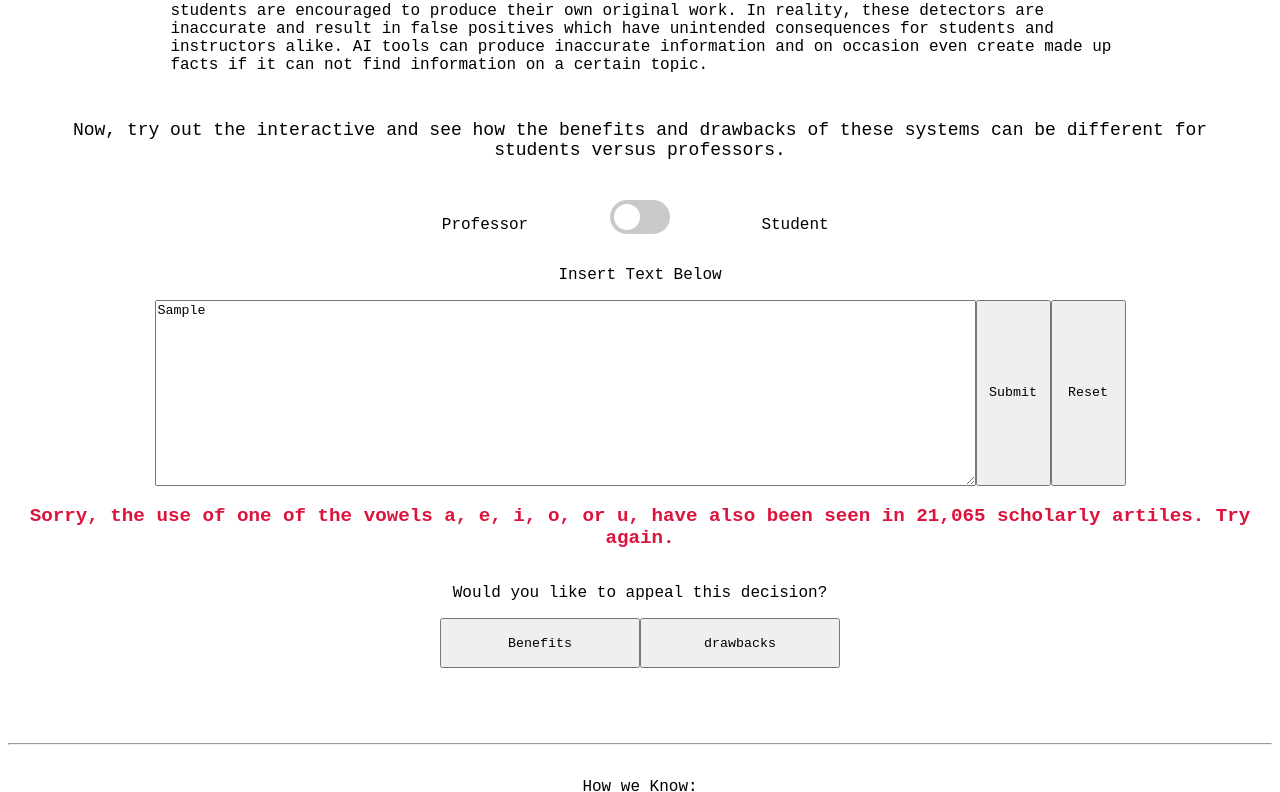
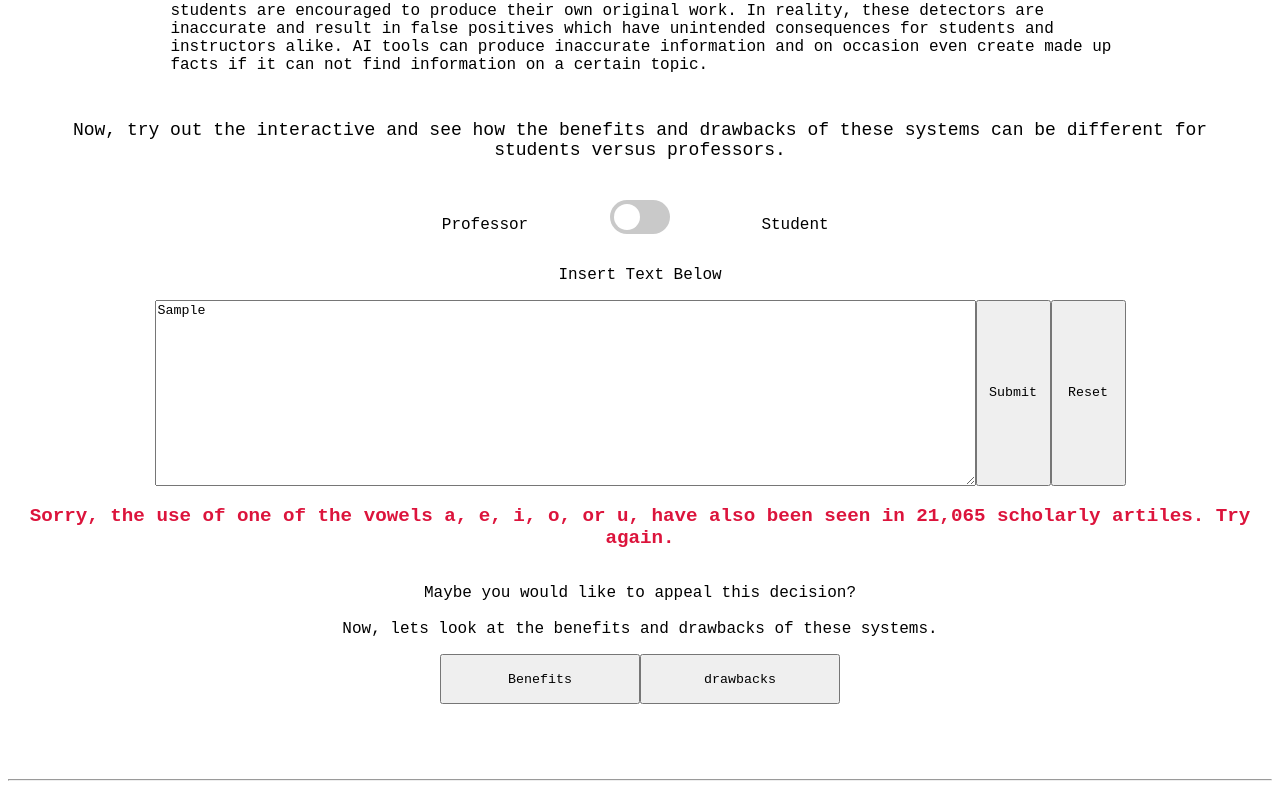
Before and after one commit to NRS048/INST204S-Final, a plain HTML site: page index.html in a window 1280 px wide. Both pictures are taken after typing "Sample" into the empty fields and a click on the button "Submit". Shown: the part 733-1525 px from the top of the page. Drawn offline with Linux system fonts and the light colour scheme.

Commit message:
The same, but better?

```diff
--- a/script.js
+++ b/script.js
@@ -7,7 +7,7 @@ function submitField() {
   dt.innerHTML = "Sorry, the use of one of the vowels a, e, i, o, or u, have also been seen in 21,065 scholarly artiles. Try again.";
 
   //Make appeal field and buttons appear
-  at.innerHTML = "Would you like to appeal this decision?"
+  at.innerHTML = "Maybe you would like to appeal this decision?<br><br>Now, lets look at the benefits and drawbacks of these systems."
   ab.style.display = "block"
   db.style.display = "block"
 }
--- a/styles.css
+++ b/styles.css
@@ -91,6 +91,14 @@ footer {
   border-radius: 15px;
 }
 
+#denyText {
+  text-align: center;
+}
+
+#appealText {
+  text-align: center;
+}
+
 /* switch style */
 .switch {
   position: relative;
```
